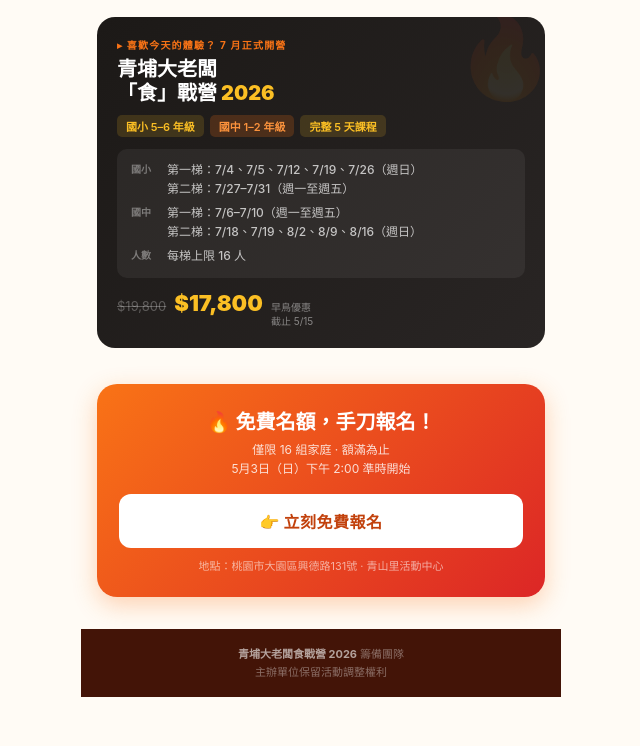
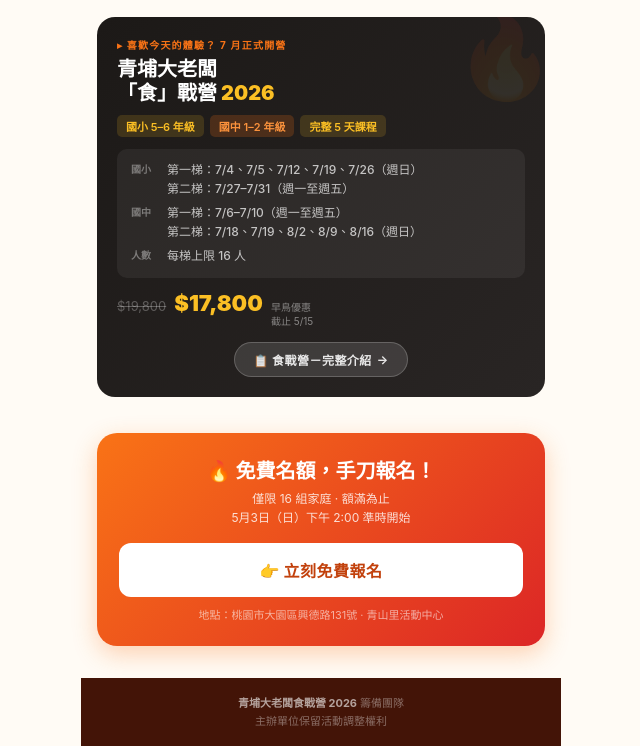
Before and after one commit to fpclass99-ui/mw-seminar1-2026, a plain HTML site: page index.html in a window 1280 px wide. Shown: the part 1370-2116 px from the top of the page, without its empty margins (319-959 px from the left). Before the commit the page ends 2067 px from the top, so only its background shows below. Drawn offline with Linux system fonts and the light colour scheme.

Commit message:
Update index.html

```diff
--- a/index.html
+++ b/index.html
@@ -176,6 +176,17 @@ body {
 }
 .inst-more-link:hover { background: var(--orange-dark); }
 .inst-more-link::after { content: '→'; }
+.camp-more-link {
+  display: inline-flex; align-items: center; gap: 5px;
+  background: rgba(255,255,255,0.12); color: rgba(255,255,255,0.88);
+  font-size: 12px; font-weight: 700;
+  padding: 8px 18px; border-radius: 20px;
+  text-decoration: none; letter-spacing: 0.04em;
+  border: 1.5px solid rgba(255,255,255,0.2);
+  margin-top: 14px; transition: background 0.15s;
+}
+.camp-more-link:hover { background: rgba(255,255,255,0.2); }
+.camp-more-link::after { content: '→'; }
 
 /* ── CAMP PROMO ── */
 .camp-promo {
@@ -363,6 +374,9 @@ body {
     <div class="price-early">$17,800</div>
     <div class="price-note">早鳥優惠<br>截止 5/15</div>
   </div>
+  <div style="text-align:center">
+    <a class="camp-more-link" href="https://fpclass99-ui.github.io/bigboss-2026/" target="_blank">📋 食戰營－完整介紹</a>
+  </div>
 </div>
 
 <div style="height:16px"></div>
```
